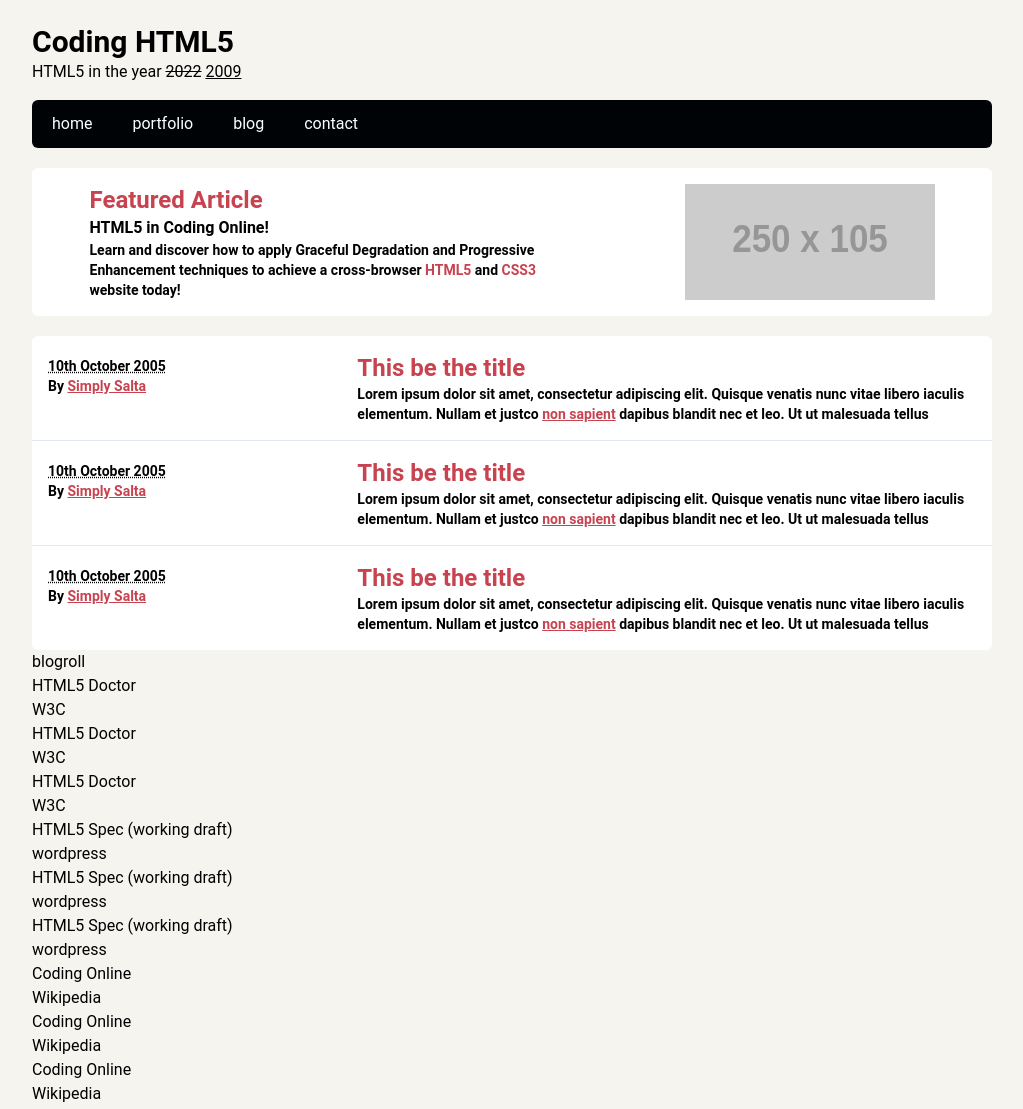
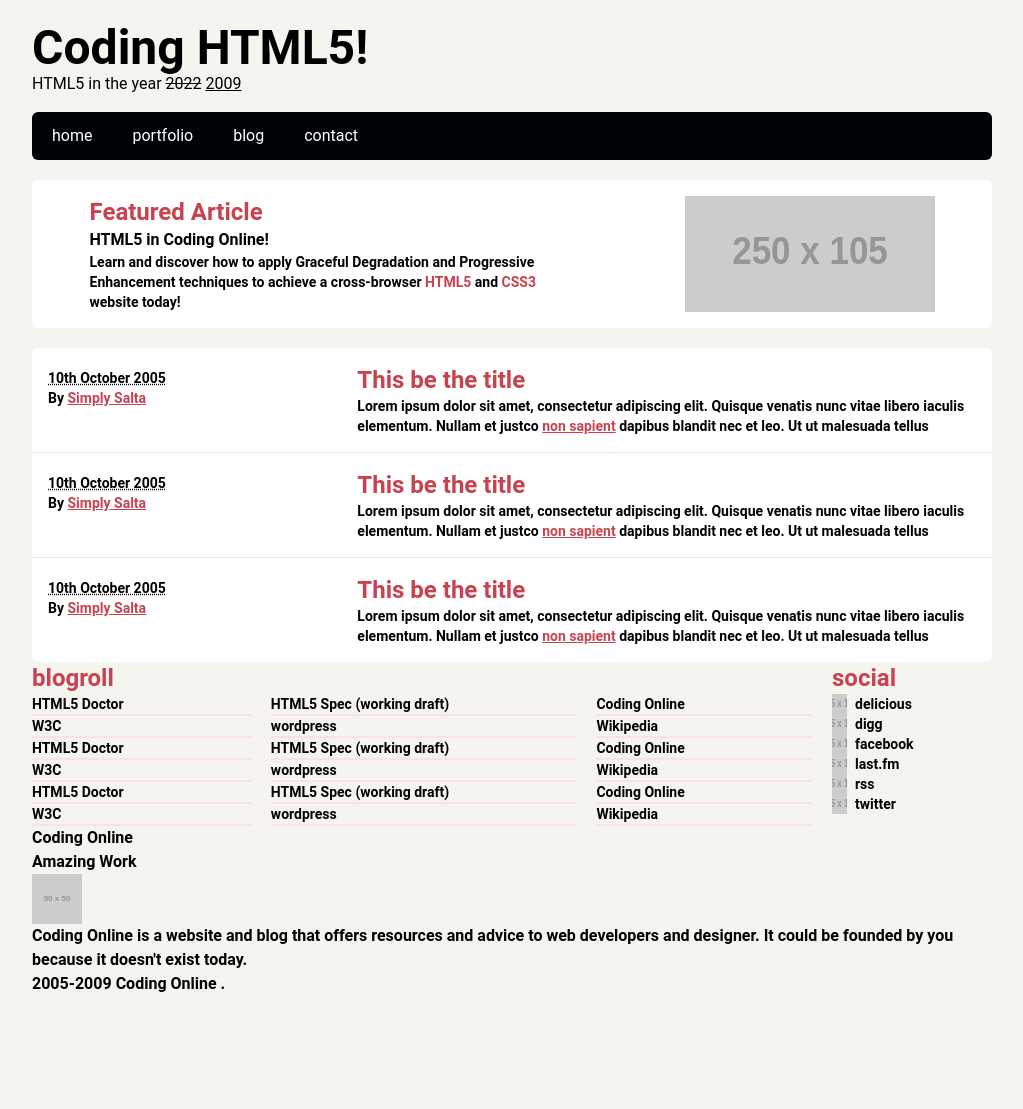
Before and after one commit to nhanphan2112/semantic-tailwind, a website: page index.html in a window 1280 px wide. Shown: the top 1109 px of the page, without its empty margins (128-1151 px from the left). After the commit the page ends 996 px from the top, so only its background shows below. Drawn offline with Linux system fonts and the light colour scheme; placeholder pictures from the web are drawn by us.

Commit message:
style mainly blogroll and a bit social

```diff
--- a/index.html
+++ b/index.html
@@ -12,7 +12,7 @@
   <body class="flex flex-col items-center root">
 		<!-- <div class=""> -->
 			<header class="w-3/4 pt-6 pb-4">
-        <h1 class="text-3xl font-semibold">Coding HTML5</h1>
+        <h1 class="text-5xl font-semibold">Coding HTML5!</h1>
 				<p class="">
 					HTML5 in the year <time class="line-through">2022</time>
 					<time class="underline">2009</time>
@@ -98,37 +98,37 @@
         </section>
       </main>
 
-			<footer class="w-3/4">
-				<section class="">
-					<aside class="">
-						<h2>blogroll</h2>
-						<ul>
-							<li>HTML5 Doctor</li>
-							<li>W3C</li>
-							<li>HTML5 Doctor</li>
-							<li>W3C</li>
-							<li>HTML5 Doctor</li>
-							<li>W3C</li>
-							<li>HTML5 Spec (working draft)</li>
-							<li>wordpress</li>
-							<li>HTML5 Spec (working draft)</li>
-							<li>wordpress</li>
-							<li>HTML5 Spec (working draft)</li>
-							<li>wordpress</li>
-							<li>Coding Online</li>
-							<li>Wikipedia</li>
-							<li>Coding Online</li>
-							<li>Wikipedia</li>
-							<li>Coding Online</li>
-							<li>Wikipedia</li>
+			<footer class="w-3/4 font-semibold">
+				<section class="flex">
+					<aside class="w-5/6" >
+						<h2 class="text-2xl text-primaryColor">blogroll</h2>
+						<ul class="grid grid-flow-col grid-rows-6">
+							<li class="mr-5 text-sm border-b-2 border-pink-200/50 hover:bg-primaryColor hover:text-textLightColor">HTML5 Doctor</li>
+							<li class="mr-5 text-sm border-b-2 border-pink-200/50 hover:bg-primaryColor hover:text-textLightColor">W3C</li>
+							<li class="mr-5 text-sm border-b-2 border-pink-200/50 hover:bg-primaryColor hover:text-textLightColor">HTML5 Doctor</li>
+							<li class="mr-5 text-sm border-b-2 border-pink-200/50 hover:bg-primaryColor hover:text-textLightColor">W3C</li>
+							<li class="mr-5 text-sm border-b-2 border-pink-200/50 hover:bg-primaryColor hover:text-textLightColor">HTML5 Doctor</li>
+							<li class="mr-5 text-sm border-b-2 border-pink-200/50 hover:bg-primaryColor hover:text-textLightColor">W3C</li>
+							<li class="mr-5 text-sm border-b-2 border-pink-200/50 hover:bg-primaryColor hover:text-textLightColor">HTML5 Spec (working draft)</li>
+							<li class="mr-5 text-sm border-b-2 border-pink-200/50 hover:bg-primaryColor hover:text-textLightColor">wordpress</li>
+							<li class="mr-5 text-sm border-b-2 border-pink-200/50 hover:bg-primaryColor hover:text-textLightColor">HTML5 Spec (working draft)</li>
+							<li class="mr-5 text-sm border-b-2 border-pink-200/50 hover:bg-primaryColor hover:text-textLightColor">wordpress</li>
+							<li class="mr-5 text-sm border-b-2 border-pink-200/50 hover:bg-primaryColor hover:text-textLightColor">HTML5 Spec (working draft)</li>
+							<li class="mr-5 text-sm border-b-2 border-pink-200/50 hover:bg-primaryColor hover:text-textLightColor">wordpress</li>
+							<li class="mr-5 text-sm border-b-2 border-pink-200/50 hover:bg-primaryColor hover:text-textLightColor">Coding Online</li>
+							<li class="mr-5 text-sm border-b-2 border-pink-200/50 hover:bg-primaryColor hover:text-textLightColor">Wikipedia</li>
+							<li class="mr-5 text-sm border-b-2 border-pink-200/50 hover:bg-primaryColor hover:text-textLightColor">Coding Online</li>
+							<li class="mr-5 text-sm border-b-2 border-pink-200/50 hover:bg-primaryColor hover:text-textLightColor">Wikipedia</li>
+							<li class="mr-5 text-sm border-b-2 border-pink-200/50 hover:bg-primaryColor hover:text-textLightColor">Coding Online</li>
+							<li class="mr-5 text-sm border-b-2 border-pink-200/50 hover:bg-primaryColor hover:text-textLightColor">Wikipedia</li>
 						</ul>
 					</aside>
 
-          <aside class="social">
-            <h2>social</h2>
+          <aside class="w-1/6">
+            <h2 class="text-2xl text-primaryColor">social</h2>
             <ul>
               <!-- update span into li elements Feb 2-->
-              <li>
+              <li class="flex gap-2 text-sm ">
                 <img
                   src="http://via.placeholder.com/15x15"
                   alt="social-delicous"
@@ -136,12 +136,12 @@
                 <p>delicious</p>
               </li>
 
-              <li>
+              <li class="flex gap-2 text-sm">
                 <img src="http://via.placeholder.com/15x15" alt="social-digg" />
                 <p>digg</p>
               </li>
 
-              <li>
+              <li class="flex gap-2 text-sm ">
                 <img
                   src="http://via.placeholder.com/15x15"
                   alt="social-facebook"
@@ -149,7 +149,7 @@
                 <p>facebook</p>
               </li>
 
-              <li>
+              <li class="flex gap-2 text-sm">
                 <img
                   src="http://via.placeholder.com/15x15"
                   alt="social-last.fm"
@@ -157,12 +157,12 @@
                 <p>last.fm</p>
               </li>
 
-              <li>
+              <li class="flex gap-2 text-sm">
                 <img src="http://via.placeholder.com/15x15" alt="social-rss" />
                 <p>rss</p>
               </li>
 
-              <li>
+              <li class="flex gap-2 text-sm">
                 <img
                   src="http://via.placeholder.com/15x15"
                   alt="social-twitter"
```
Also changed, not shown: app.css.
